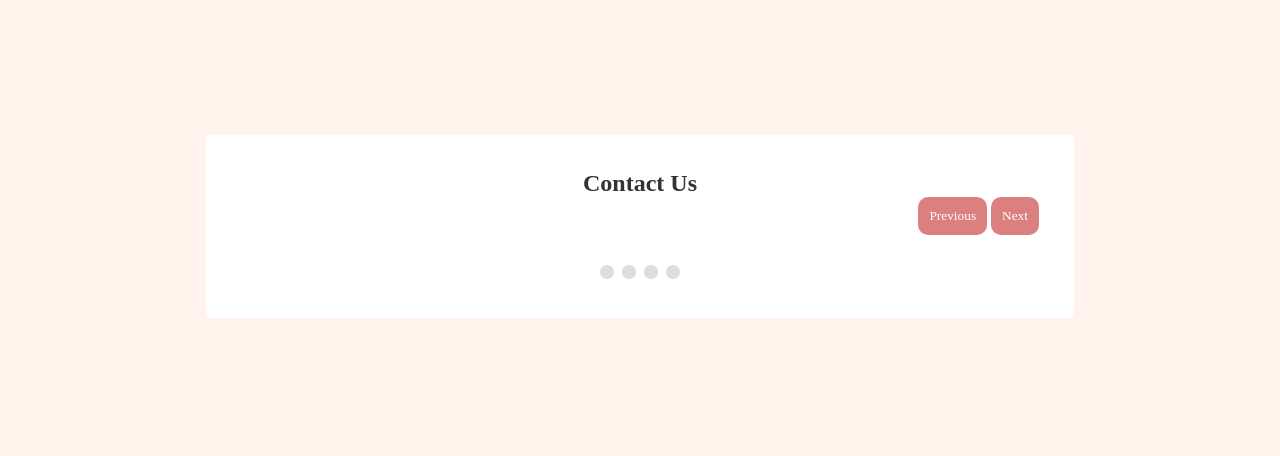
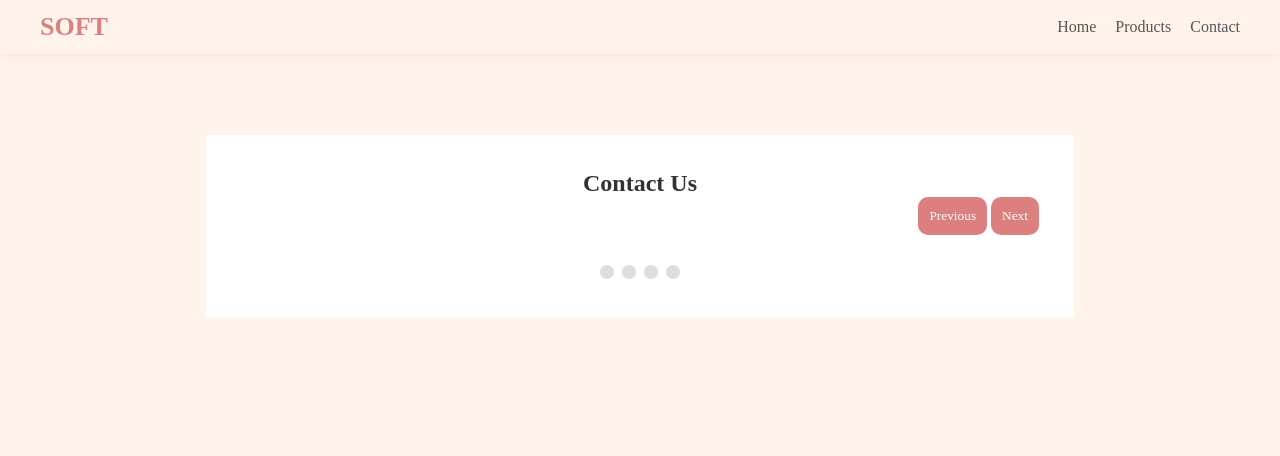
Before and after one commit to mariamnlariam-commits/soft, a plain HTML site: page Contact.html in a window 1280 px wide. Drawn offline with Linux system fonts and the light colour scheme.

Commit message:
Update Contact.html

```diff
--- a/Contact.html
+++ b/Contact.html
@@ -1,9 +1,23 @@
 <!DOCTYPE html>
+<html lang="en">
 <head>
-<html lang="en">
- <link rel="stylesheet" href="style.css">
+  <meta charset="UTF-8">
+  <title>SOFT - Skin Care</title>
+    <meta name="viewport" content="width=device-width, initial-scale=1.0">
+
+  <link rel="stylesheet" href="style.css">
   <link rel="stylesheet" href="https://cdnjs.cloudflare.com/ajax/libs/font-awesome/4.7.0/css/font-awesome.min.css">
- </head>
+</head>
+
+<body>
+<header>
+  <h1>SOFT</h1>
+  <nav>
+    <a href="index.html">Home</a>
+    <a href="Products.html">Products</a>
+    <a href="Contact.html">Contact</a>
+  </nav>
+</header>
 <body>
 <section id="contact" class="contact">
   <form id="regForm" action="https://formspree.io/f/xyzlwred" method="POST">
```
